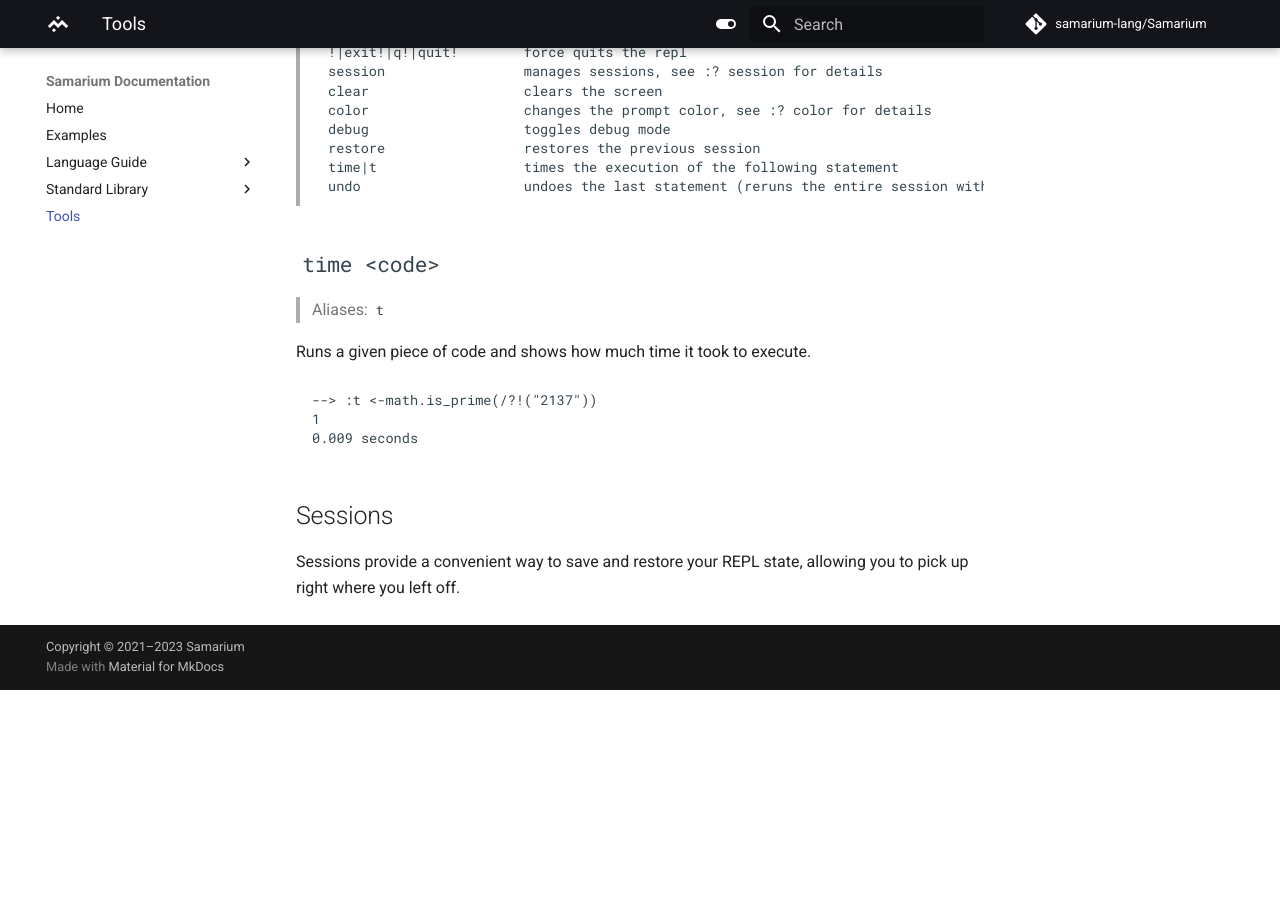
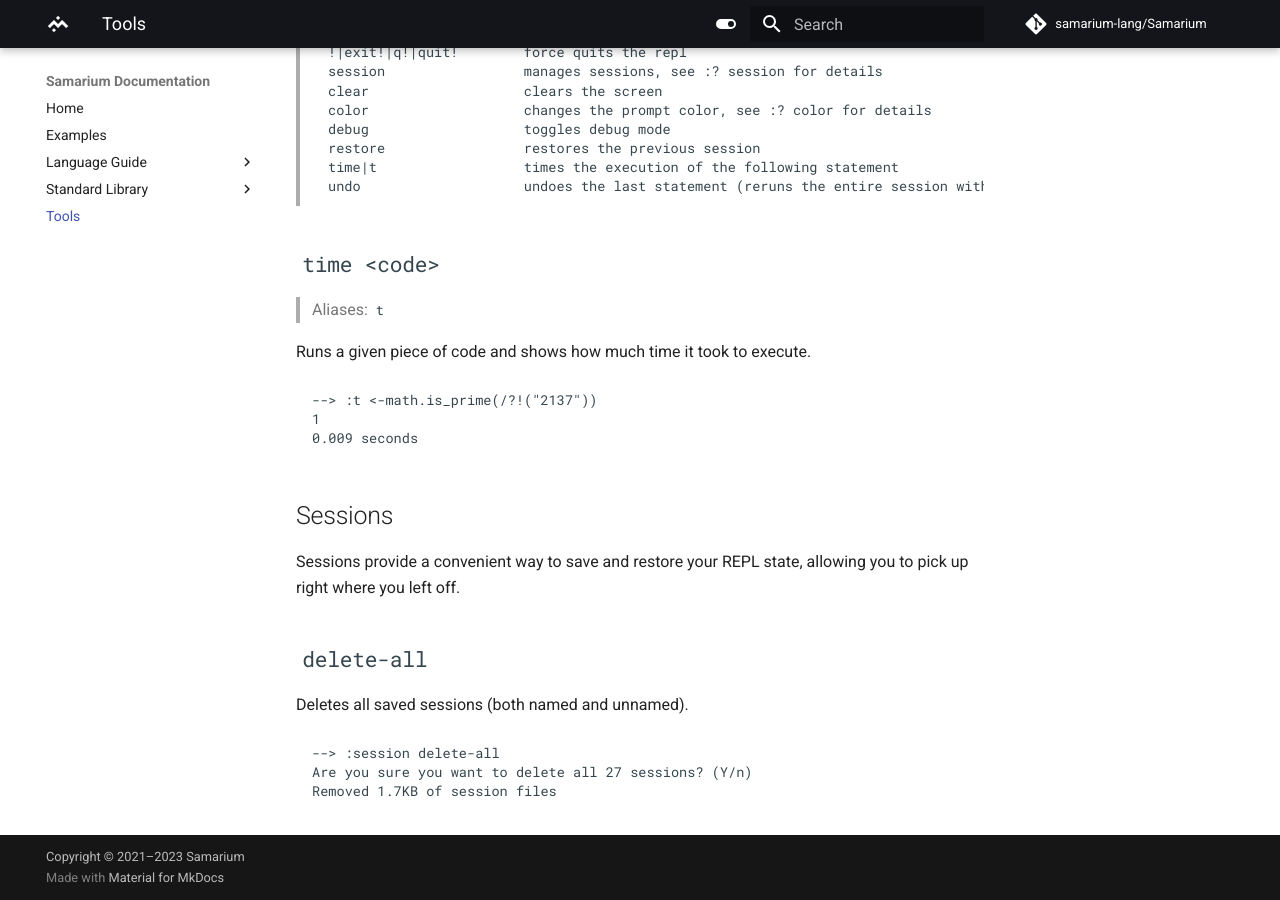
Before and after one commit to samarium-lang/Samarium, an MkDocs documentation site: the page built from docs/tools.md, in a window 1280 px wide and 900 px high, scrolled down 1855 px. Built offline with MkDocs 1.6.1 and Material for MkDocs 9.7.7, drawn with Linux system fonts in a browser that asks for light colours; comment, search, counter and statistics services are not loaded; before the commit the page ends 2545 px from its top, so only the background shows below that.

Commit message:
(docs) Added Sessions.delete_all command

````diff
--- a/docs/tools.md
+++ b/docs/tools.md
@@ -104,3 +104,12 @@
 
 Sessions provide a convenient way to save and restore your REPL state, allowing
 you to pick up right where you left off.
+
+
+## `delete-all`
+Deletes all saved sessions (both named and unnamed).
+```
+--> :session delete-all
+Are you sure you want to delete all 27 sessions? (Y/n)
+Removed 1.7KB of session files
+```
````
